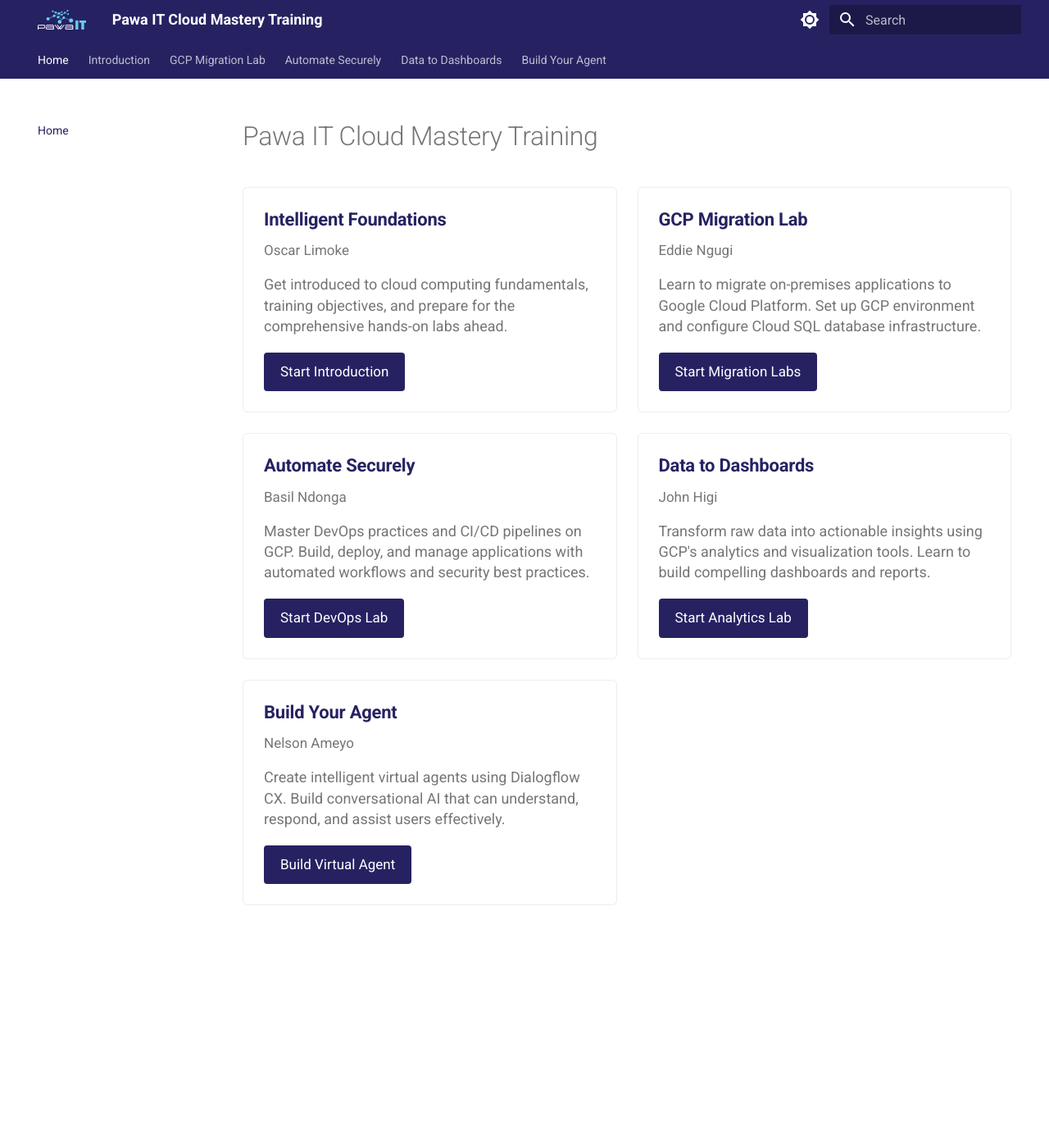
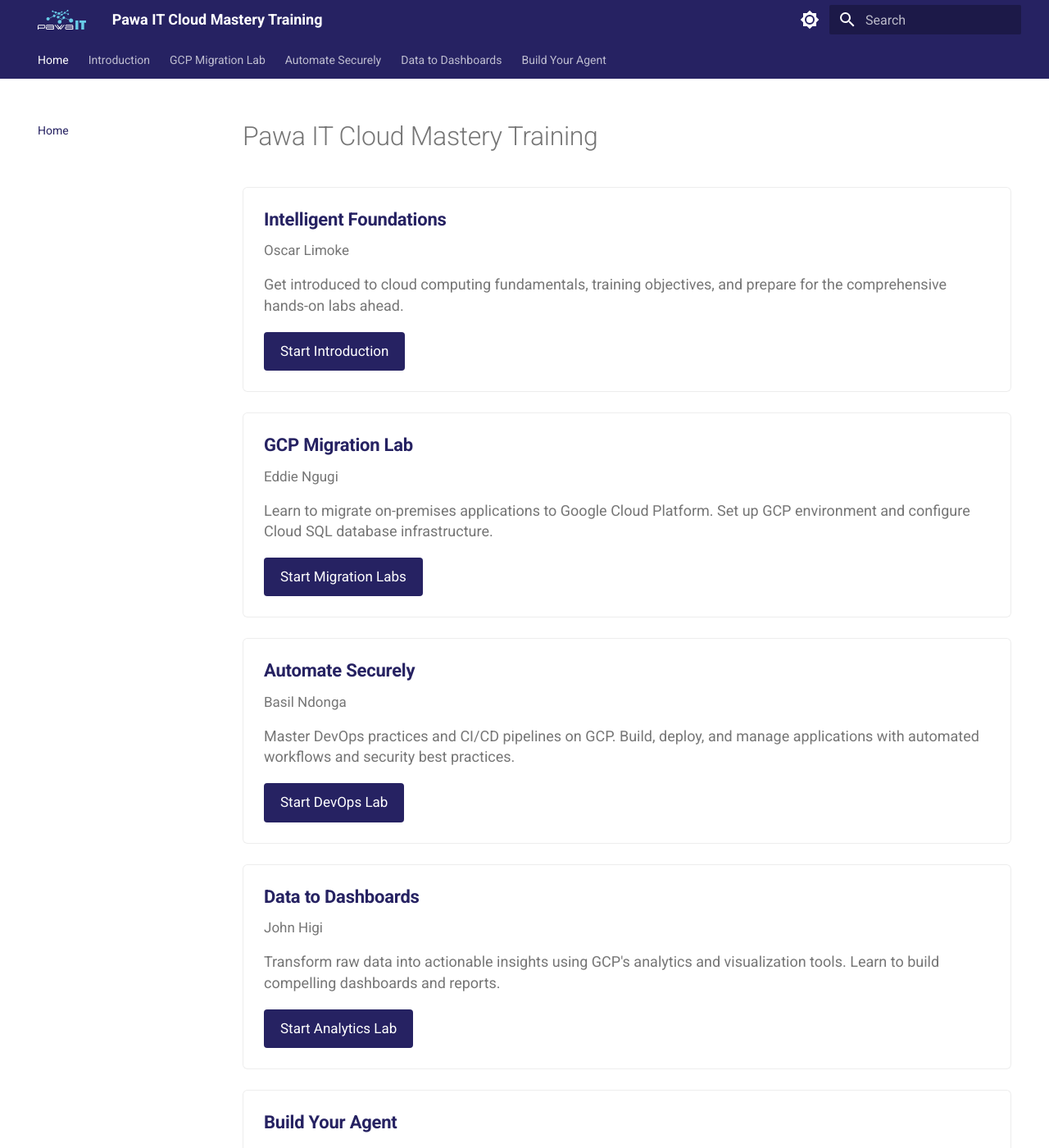
Before and after one commit to Pawa-IT-Solutions/cloud-mastery-docs, an MkDocs documentation site: the page built from docs/index.md, in a window 1280 px wide and 1400 px high. Shown: the whole window at 82% size. Built offline with MkDocs 1.6.1 and Material for MkDocs 9.7.7, drawn with Linux system fonts in a browser that asks for light colours.

Commit message:
updates on docs

```diff
--- a/docs/assets/css/extra.css
+++ b/docs/assets/css/extra.css
@@ -27,7 +27,6 @@
 /* 2-column grid layout for index page */
 .training-grid {
     display: grid;
-    grid-template-columns: repeat(2, 1fr);
     gap: 1.25rem;
     margin: 2rem 0;
 }
```
